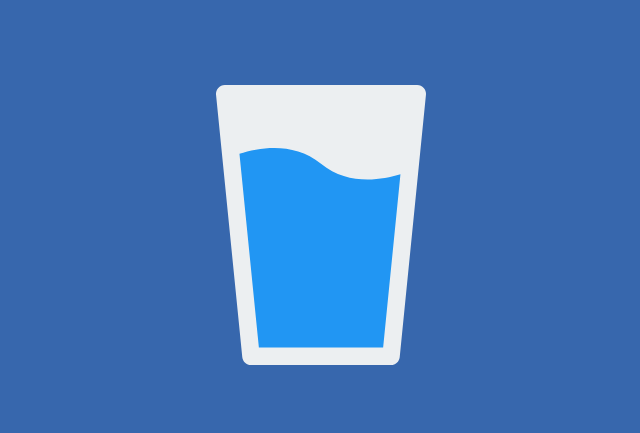
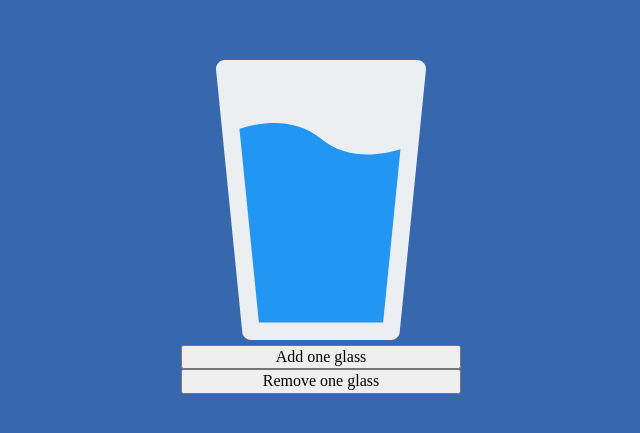
Before and after one commit to mateuszkrause/HYDRAPP, a website: page src/content/index.html in a window 1280 px wide. Shown: the part 173-606 px from the top of the page, without its empty margins (319-959 px from the left). Drawn offline with nearby package versions, Linux system fonts and the light colour scheme; files that its build step writes are made by us from their sources; files whose address does not match are found by name.

Commit message:
feat: added and centered 2 buttons

```diff
--- a/src/content/index.html
+++ b/src/content/index.html
@@ -29,6 +29,10 @@
 <body>
   <main class="main">
     <img class="main__image" src="assets/img/water-glass.svg" alt="An image of a glass with water">
+    <div class="main__button-wrapper">
+      <button class="main__button main__button--add main__button--add-js">Add one glass</button>
+      <button class="main__button main__button--remove main__button--remove-js">Remove one glass</button>
+    </div>
   </main>
   <script src="js/main.js"></script>
 </body>
--- a/src/scss/main.scss
+++ b/src/scss/main.scss
@@ -18,3 +18,9 @@ body {
   justify-content: center;
   min-height: 100vh;
 }
+.main {
+  &__button-wrapper {
+    display: flex;
+    flex-direction: column;
+  }
+}
```
